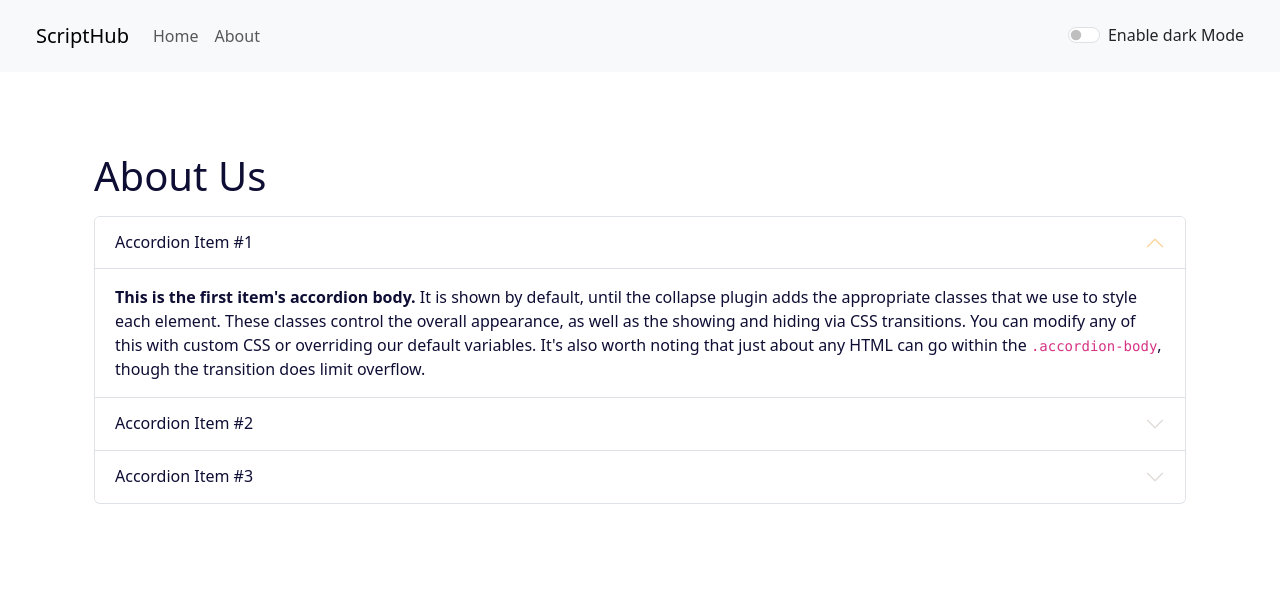
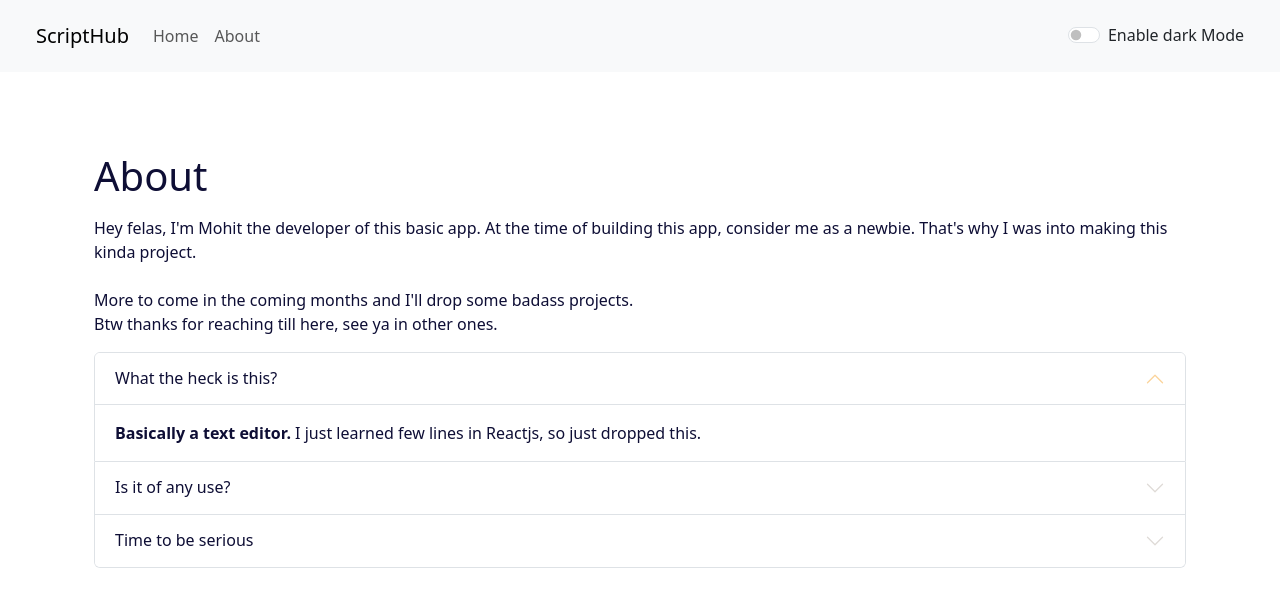
Before and after one commit to immohitsen/React-TextEditor, a React (Create React App) app: page /about in a window 1280 px wide. Shown: the top 606 px of the page. Built offline with nearby package versions, Linux system fonts and the light colour scheme.

Commit message:
about page and link bug

```diff
--- a/src/App.js
+++ b/src/App.js
@@ -52,7 +52,7 @@ function App() {
       <div className="container my-5 ">
       <Routes>
           <Route exact path="/about" element={<AboutUs mode={mode}/>} />
-          <Route exact path="/" element={<TextForm showAlert={showAlert} heading="Enter Text to analyze" mode={mode}/>} />
+          <Route exact path="/ScriptHub" element={<TextForm showAlert={showAlert} heading="Enter Text to analyze" mode={mode}/>} />
       </Routes>
       </div>
       </BrowserRouter>
--- a/src/components/AboutUs.js
+++ b/src/components/AboutUs.js
@@ -13,41 +13,49 @@ export default function AboutUs(props) {
 
   return (
     <div className="container" style={myStyle}>
-        <h1 className="my-3">About Us</h1>
+        <h1 className="my-3">About</h1>
         <div className="accordion" id="accordionExample" style={myStyle}>
+            <p>Hey felas, I'm Mohit the developer of this basic app. At the time of building this app, consider me as a newbie. That's why I was into
+                making this kinda project.
+                <br></br><br></br>
+                More to come in the coming months and I'll drop some badass projects.<br></br>
+
+                Btw thanks for reaching till here, see ya in other ones.
+            </p>
             <div className="accordion-item">
                 <h2 className="accordion-header">
                 <button className="accordion-button" style={myStyle} type="button" data-bs-toggle="collapse" data-bs-target="#collapseOne" aria-expanded="true" aria-controls="collapseOne">
-                    Accordion Item #1
+                    What the heck is this?
                 </button>
                 </h2>
                 <div id="collapseOne" className="accordion-collapse collapse show" style={myStyle} data-bs-parent="#accordionExample">
                 <div className="accordion-body">
-                    <strong>This is the first item's accordion body.</strong> It is shown by default, until the collapse plugin adds the appropriate classes that we use to style each element. These classes control the overall appearance, as well as the showing and hiding via CSS transitions. You can modify any of this with custom CSS or overriding our default variables. It's also worth noting that just about any HTML can go within the <code>.accordion-body</code>, though the transition does limit overflow.
+                    <strong>Basically a text editor.</strong> I just learned few lines in Reactjs, so just dropped this.
                 </div>
                 </div>
             </div>
             <div className="accordion-item">
                 <h2 className="accordion-header">
                 <button className="accordion-button collapsed" style={myStyle} type="button" data-bs-toggle="collapse" data-bs-target="#collapseTwo" aria-expanded="false" aria-controls="collapseTwo">
-                    Accordion Item #2
+                    Is it of any use?
                 </button>
                 </h2>
                 <div id="collapseTwo" className="accordion-collapse collapse" data-bs-parent="#accordionExample">
                 <div className="accordion-body" style={myStyle}>
-                    <strong>This is the second item's accordion body.</strong> It is hidden by default, until the collapse plugin adds the appropriate classes that we use to style each element. These classes control the overall appearance, as well as the showing and hiding via CSS transitions. You can modify any of this with custom CSS or overriding our default variables. It's also worth noting that just about any HTML can go within the <code>.accordion-body</code>, though the transition does limit overflow.
+                    <strong>Actually yup.</strong> Because I love you more than you do. (your texts i mean)
                 </div>
                 </div>
             </div>
             <div className="accordion-item">
                 <h2 className="accordion-header">
                 <button className="accordion-button collapsed" style={myStyle} type="button" data-bs-toggle="collapse" data-bs-target="#collapseThree" aria-expanded="false" aria-controls="collapseThree">
-                    Accordion Item #3
+                    Time to be serious
                 </button>
                 </h2>
                 <div id="collapseThree" className="accordion-collapse collapse" data-bs-parent="#accordionExample">
                 <div className="accordion-body" style={myStyle}>
-                    <strong>This is the third item's accordion body.</strong> It is hidden by default, until the collapse plugin adds the appropriate classes that we use to style each element. These classes control the overall appearance, as well as the showing and hiding via CSS transitions. You can modify any of this with custom CSS or overriding our default variables. It's also worth noting that just about any HTML can go within the <code>.accordion-body</code>, though the transition does limit overflow.
+                    <strong>Hell Yeah!</strong> Okay, So this app's gonna do all the editing stuff for your texts. Write it and you can do
+                    anything you desire.
                 </div>
                 </div>
             </div>
--- a/src/components/Navbar.js
+++ b/src/components/Navbar.js
@@ -6,14 +6,14 @@ export default function Navbar(props) {
   return (
     <nav className={`navbar navbar-expand-lg navbar-${props.mode} bg-${props.mode}`}>
         <div className="container-fluid my-2 mx-4">
-          <Link className="navbar-brand" to="/">{props.title}</Link>
+          <Link className="navbar-brand" to="/ScriptHub">{props.title}</Link>
           <button className="navbar-toggler" type="button" data-bs-toggle="collapse" data-bs-target="#navbarSupportedContent" aria-controls="navbarSupportedContent" aria-expanded="false" aria-label="Toggle navigation">
             <span className="navbar-toggler-icon"></span>
           </button>
           <div className="collapse navbar-collapse" id="navbarSupportedContent">
             <ul className="navbar-nav me-auto mb-2 mb-lg-0">
               <li className="nav-item">
-                <Link className="nav-link" aria-current="page" to="/">Home</Link>
+                <Link className="nav-link" aria-current="page" to="/ScriptHub">Home</Link>
               </li>
               <li className="nav-item">
                 <Link className="nav-link" to="/about">About</Link>
```
